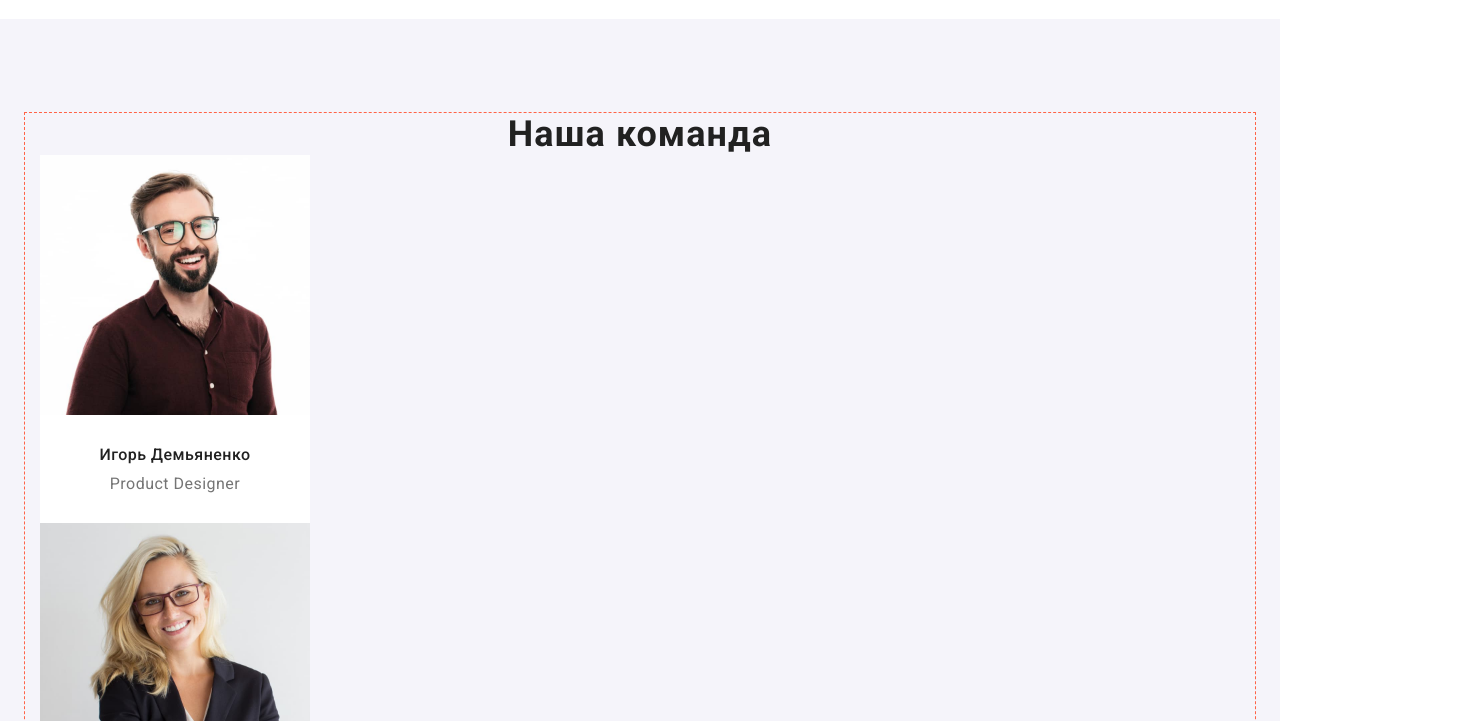
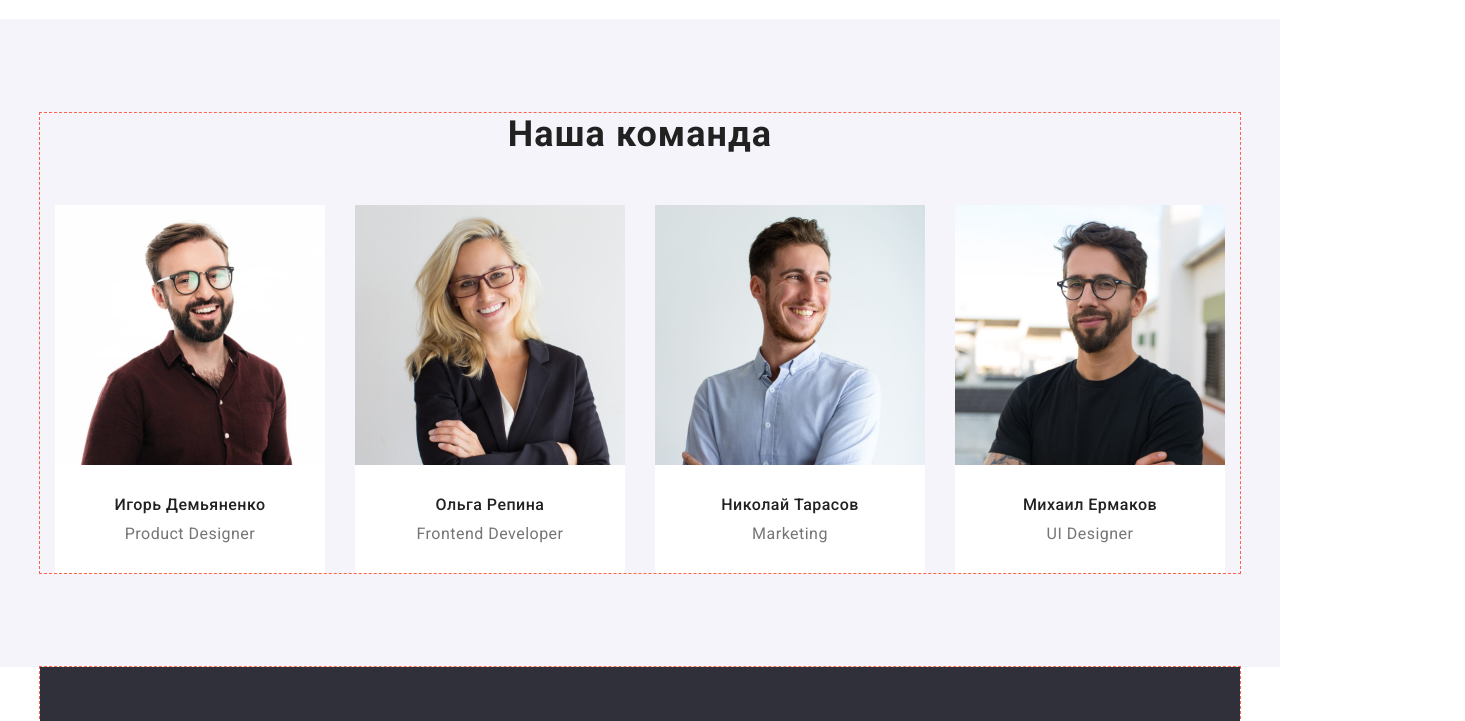
Before and after one commit to GannaKov/goit-markup-hw-03, a plain HTML site: page index.html in a window 1280 px wide. Shown: the part 1430-2151 px from the top of the page, 1465 px wide, since content can reach past the window. Drawn offline with nearby package versions, Linux system fonts and the light colour scheme.

Commit message:
update css

```diff
--- a/css/styles.css
+++ b/css/styles.css
@@ -59,7 +59,7 @@ body {
 /*-------------------------------*/
 /*------------ header -----------*/
 .container {
-  width: 1230px;
+  width: 1200px;
   padding: 0 15px;
   margin: 0 auto;
   outline: 1px dashed tomato;
@@ -209,6 +209,7 @@ body {
 }*/
 .qualities-item {
   width: 270px;
+  outline: 1px dashed green;
 }
 .qualities-list {
   display: flex;
@@ -260,6 +261,9 @@ body {
 .team {
   background-color: rgba(245, 244, 250, 1);
 }
+.team-list {
+  display: flex;
+}
 .team-item {
   background-color: rgba(255, 255, 255, 1);
   width: 270px;
@@ -276,6 +280,7 @@ body {
   line-height: 1.17;
   text-align: center;
   letter-spacing: 0.03em;
+  margin-bottom: 50px;
 }
 
 .team-sec-title {
```
